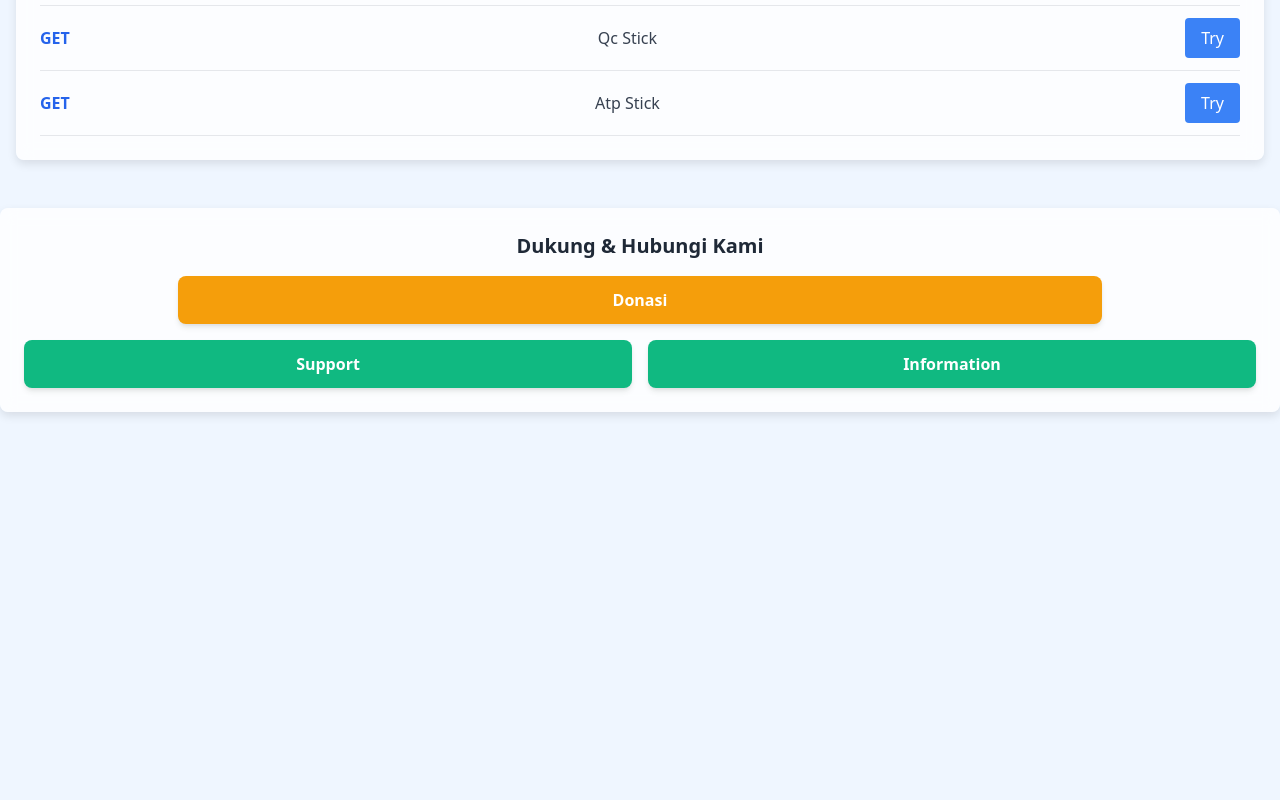
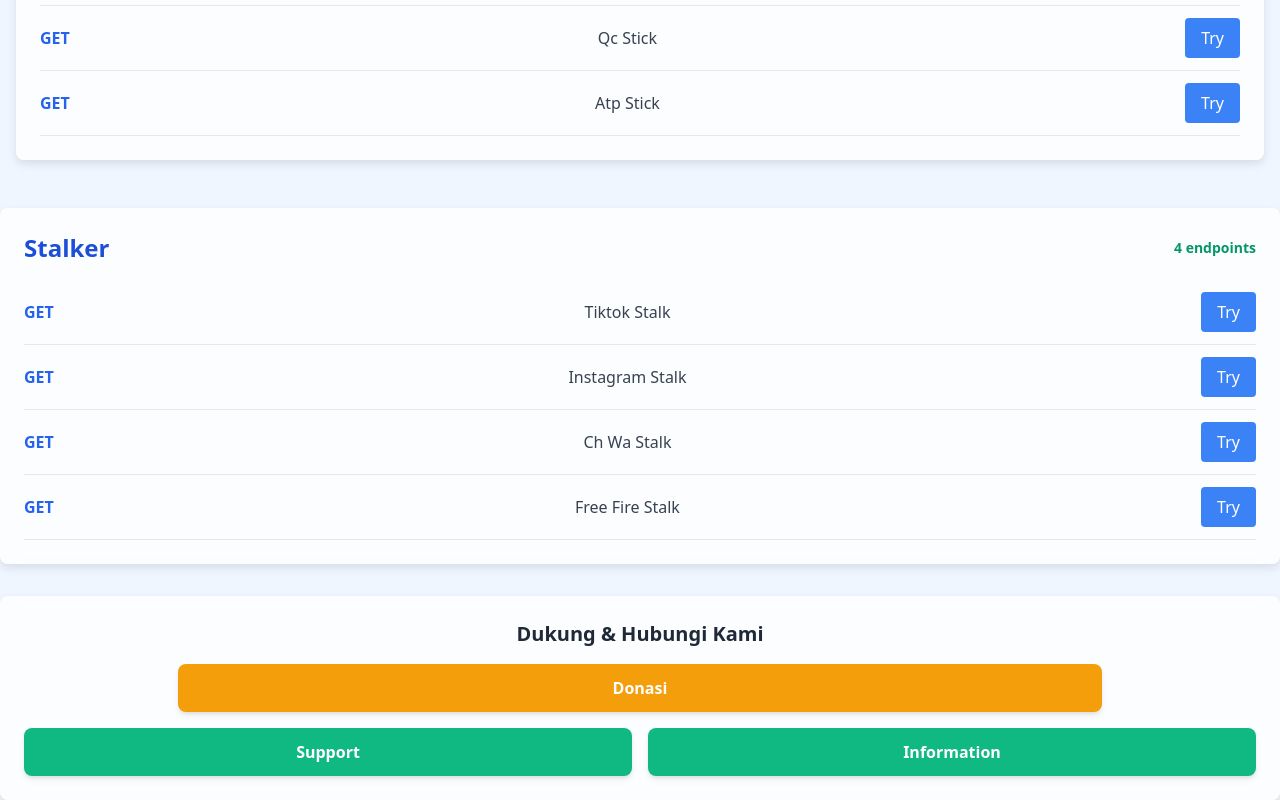
Before and after one commit to goodboys21/jasainstall-bagus, a website: page index.html in a window 1280 px wide. Shown: the part 1237-2037 px from the top of the page. Before the commit the page ends 1649 px from the top, so only its background shows below. Drawn offline with nearby package versions, Linux system fonts and the light colour scheme.

Commit message:
index.html

```diff
--- a/index.html
+++ b/index.html
@@ -199,6 +199,37 @@
         </div>
     </main>
 
+    <!-- API stalker Endpoints Section -->
+                <div class="box mt-8">
+            <div class="flex justify-between items-center mb-4">
+                <h2 class="text-2xl font-semibold text-blue-700">Stalker</h2>
+                <span class="text-green-600 text-sm font-semibold">4 endpoints</span>
+            </div>
+            <ul>
+                <li class="flex justify-between items-center py-3 border-b">
+                    <span class="text-blue-600 font-semibold">GET</span>
+                    <span class="text-gray-700">Tiktok Stalk</span>
+                    <a href="https://apii.baguss.web.id/stalker/tiktok?apikey=bagus&username=baguselek21" class="bg-blue-500 hover:bg-blue-600 text-white py-2 px-4 rounded transition">Try</a>
+                </li>
+                <li class="flex justify-between items-center py-3 border-b">
+                    <span class="text-blue-600 font-semibold">GET</span>
+                    <span class="text-gray-700">Instagram Stalk</span>
+                    <a href="https://apii.baguss.web.id/stalker/instagram?apikey=bagus&username=baguselek21" class="bg-blue-500 hover:bg-blue-600 text-white py-2 px-4 rounded transition">Try</a>
+                </li>
+                <li class="flex justify-between items-center py-3 border-b">
+                    <span class="text-blue-600 font-semibold">GET</span>
+                    <span class="text-gray-700">Ch Wa Stalk</span>
+                    <a href="https://apii.baguss.web.id/stalker/chwa?apikey=bagus&url=https://whatsapp.com/channel/0029Vaip80aLI8YYgOo37h1N.jpg" class="bg-blue-500 hover:bg-blue-600 text-white py-2 px-4 rounded transition">Try</a>
+                </li>
+                <li class="flex justify-between items-center py-3 border-b">
+                    <span class="text-blue-600 font-semibold">GET</span>
+                    <span class="text-gray-700">Free Fire Stalk</span>
+                    <a href="https://apii.baguss.web.id/stalker/freefire?apikey=bagus&id=2134554847" class="bg-blue-500 hover:bg-blue-600 text-white py-2 px-4 rounded transition">Try</a>
+                </li>
+            </ul>
+        </div>
+</main>
+
         <!-- Footer Buttons -->
         <div class="box mt-8 text-center">
             <h2 class="text-xl font-semibold mb-4">Dukung & Hubungi Kami</h2>
```
